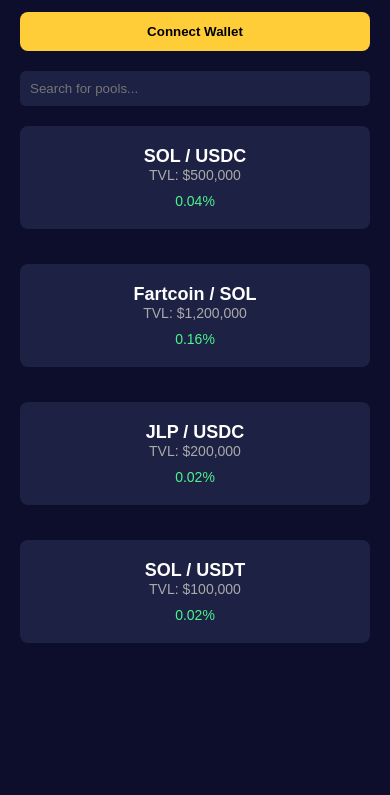
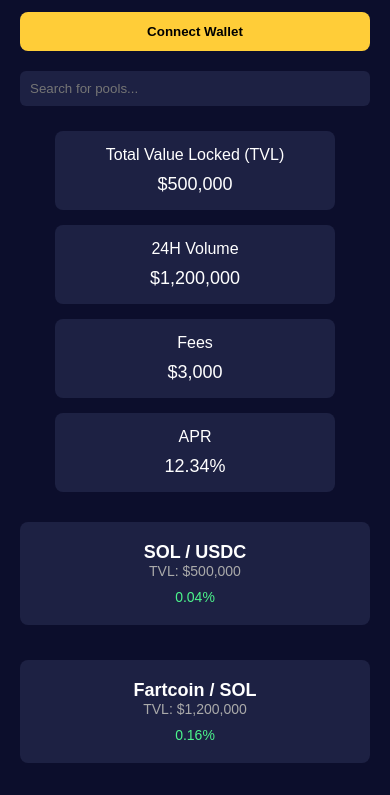
Before and after one commit to gits07/liquidity-balancer-ui, a plain HTML site: page public/pools.html in a window 390 px wide. Shown: the part 49-844 px from the top of the page. Drawn offline with Linux system fonts and the light colour scheme; no server answers.

Commit message:
Update pools.html

```diff
--- a/public/pools.html
+++ b/public/pools.html
@@ -53,6 +53,33 @@
       background-color: #1d2143;
       color: white;
     }
+
+    /* New Section Above Pool List */
+    .stats-section {
+      display: flex;
+      justify-content: space-between;
+      margin-bottom: 20px;
+      flex-wrap: wrap;
+    }
+    .stats-item {
+      background-color: #1d2143;
+      padding: 15px 25px;
+      border-radius: 8px;
+      text-align: center;
+      width: 23%;
+      margin: 5px;
+    }
+    .stats-item span {
+      display: block;
+      font-size: 18px;
+      margin-top: 10px;
+    }
+    .stats-item p {
+      font-size: 14px;
+      color: #aaa;
+    }
+
+    /* Pool List Styling */
     .pool-list {
       display: flex;
       gap: 20px;
@@ -98,6 +125,14 @@
         width: 100%;
         margin-top: 15px;
       }
+      .stats-section {
+        flex-direction: column;
+        align-items: center;
+      }
+      .stats-item {
+        width: 80%; /* Full width for mobile */
+        margin-bottom: 10px;
+      }
       .pool-list {
         flex-direction: column;
         align-items: center;
@@ -133,9 +168,30 @@
       <input type="text" id="searchInput" placeholder="Search for pools...">
     </div>
 
+    <!-- New Stats Section Above Pool List -->
+    <div class="stats-section">
+      <div class="stats-item">
+        <div>Total Value Locked (TVL)</div>
+        <span>$500,000</span>
+      </div>
+      <div class="stats-item">
+        <div>24H Volume</div>
+        <span>$1,200,000</span>
+      </div>
+      <div class="stats-item">
+        <div>Fees</div>
+        <span>$3,000</span>
+      </div>
+      <div class="stats-item">
+        <div>APR</div>
+        <span>12.34%</span>
+      </div>
+    </div>
+
+    <!-- Pool List -->
     <div class="pool-list" id="poolList">
       <!-- Fake Pools are injected here for now -->
-      <div class="pool-item" onclick="window.location.href='https://liquidity-balancer-ui.vercel.app/'">
+      <div class="pool-item" onclick="window.location.href='https://liquidity-balancer-ui.vercel.app/pools'">
         <div class="name">SOL / USDC</div>
         <div class="details">TVL: $500,000</div>
         <div class="percentage">0.04%</div>
@@ -153,7 +209,7 @@
         <div class="percentage">0.02%</div>
       </div>
 
-      <div class="pool-item" onclick="window.location.href='https://liquidity-balancer-ui.vercel.app/'">
+      <div class="pool-item" onclick="window.location.href='https://liquidity-balancer-ui.vercel.app/pools'">
         <div class="name">SOL / USDT</div>
         <div class="details">TVL: $100,000</div>
         <div class="percentage">0.02%</div>
```
